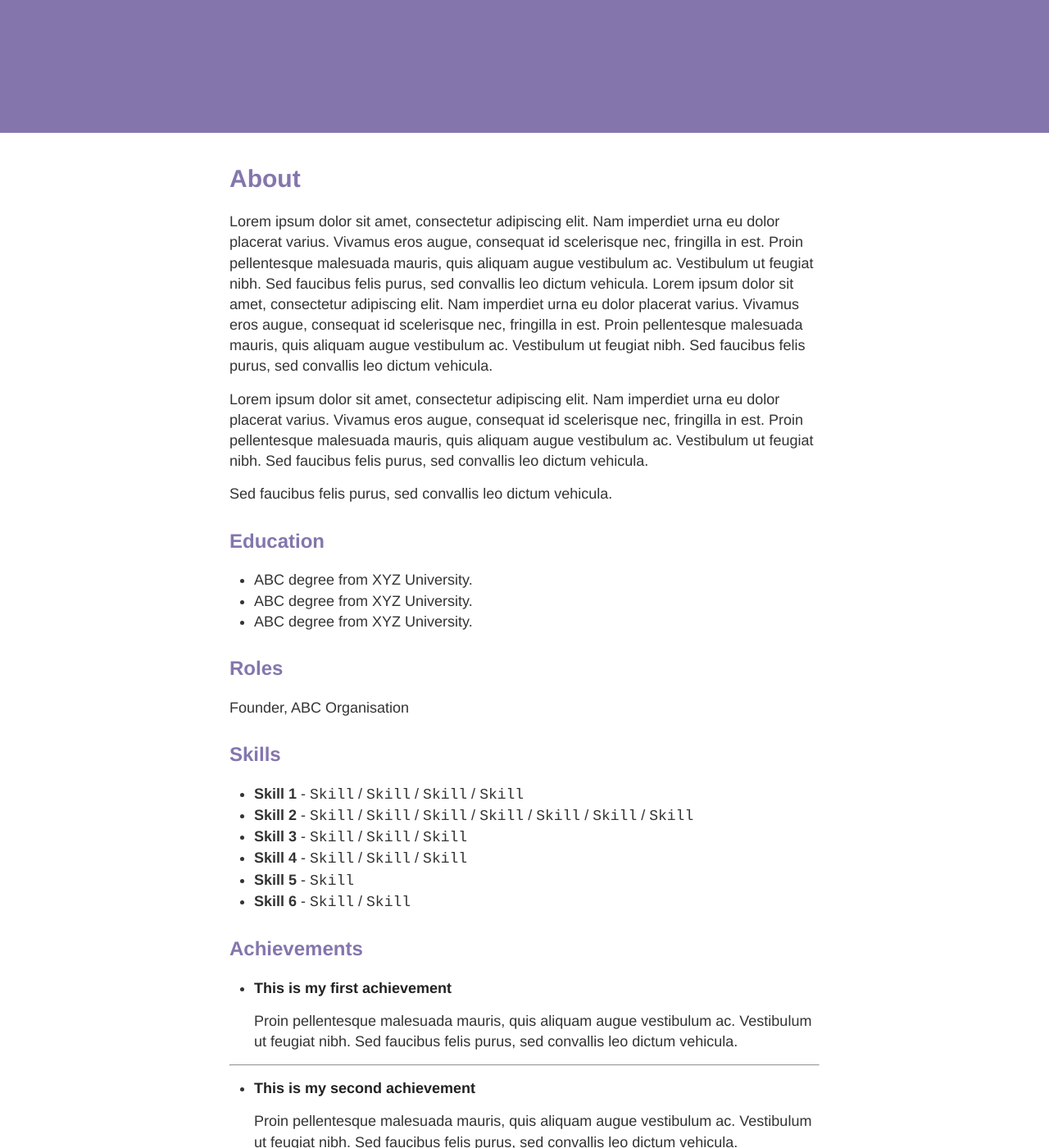
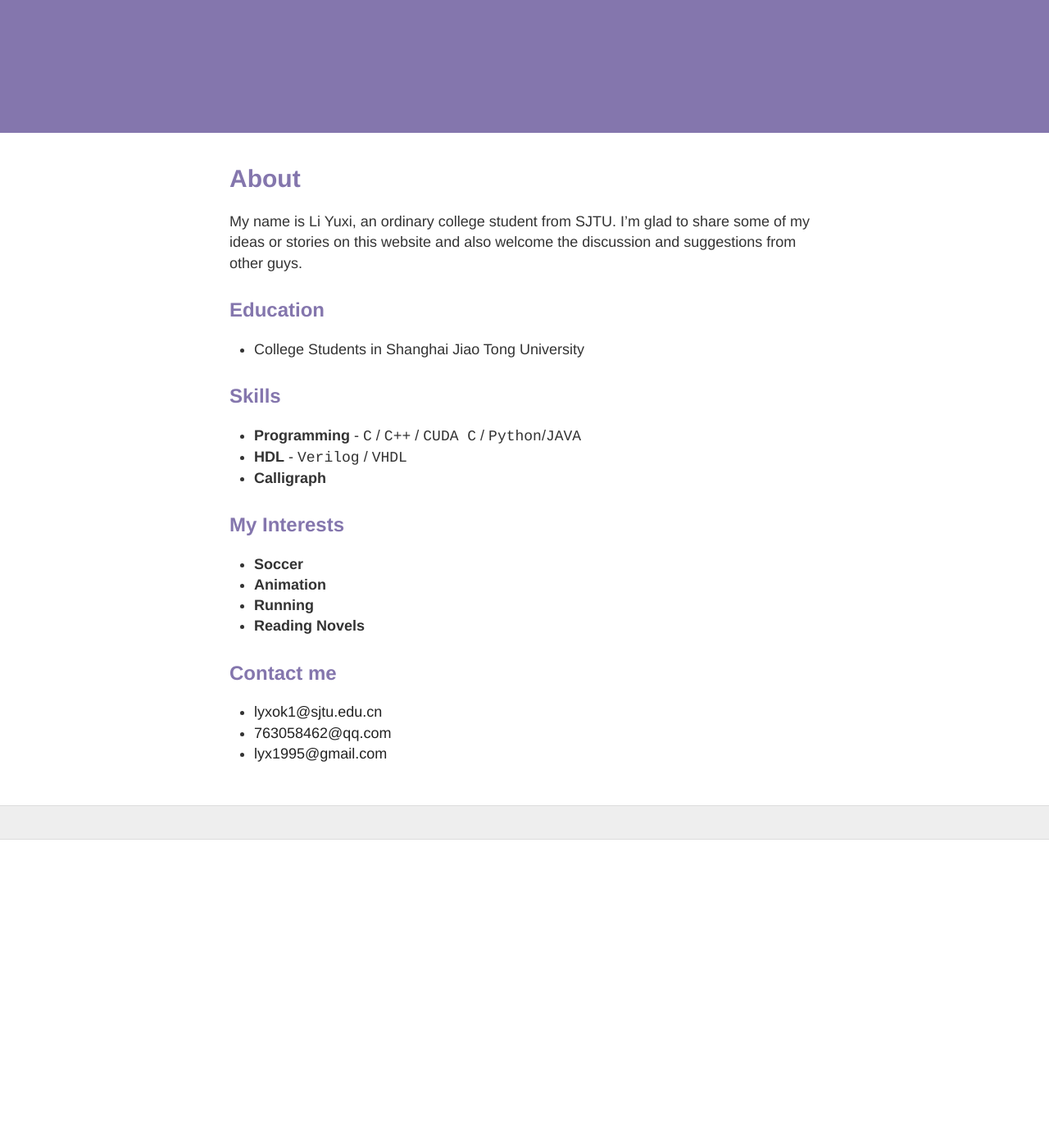
Before and after one commit to Betterthinking/Betterthinking.github.io, a Jekyll site: the page built from about.md, in a window 1280 px wide and 1400 px high, scrolled down 481 px. Shown: the whole window at 82% size. Built offline with Jekyll 4.4.1, drawn with Linux system fonts in a browser that asks for light colours; nearby versions of some CDN libraries; after the commit the page ends 1505 px from its top, so only the background shows below that; some of the changed text lies outside the part shown.

Commit message:
modify about me

```diff
--- a/about.md
+++ b/about.md
@@ -4,52 +4,27 @@ title: About
 permalink: /about/
 ---
 
-Lorem ipsum dolor sit amet, consectetur adipiscing elit. Nam imperdiet urna eu dolor placerat varius. Vivamus eros augue, consequat id scelerisque nec, fringilla in est. Proin pellentesque malesuada mauris, quis aliquam augue vestibulum ac. Vestibulum ut feugiat nibh. Sed faucibus felis purus, sed convallis leo dictum vehicula. Lorem ipsum dolor sit amet, consectetur adipiscing elit. Nam imperdiet urna eu dolor placerat varius. Vivamus eros augue, consequat id scelerisque nec, fringilla in est. Proin pellentesque malesuada mauris, quis aliquam augue vestibulum ac. Vestibulum ut feugiat nibh. Sed faucibus felis purus, sed convallis leo dictum vehicula.
-
-Lorem ipsum dolor sit amet, consectetur adipiscing elit. Nam imperdiet urna eu dolor placerat varius. Vivamus eros augue, consequat id scelerisque nec, fringilla in est. Proin pellentesque malesuada mauris, quis aliquam augue vestibulum ac. Vestibulum ut feugiat nibh. Sed faucibus felis purus, sed convallis leo dictum vehicula.
-
-Sed faucibus felis purus, sed convallis leo dictum vehicula.
+My name is Li Yuxi, an ordinary college student from SJTU. I'm glad to share some of my ideas or stories on this website and also welcome the discussion and suggestions from other guys.
 
 ## Education
 
-* ABC degree from XYZ University.
-* ABC degree from XYZ University.
-* ABC degree from XYZ University.
-
-## Roles
-
-Founder, ABC Organisation
+* College Students in Shanghai Jiao Tong University
 
 ## Skills
 
-* **Skill 1** - `Skill` / `Skill` / `Skill` / `Skill`
-* **Skill 2** - `Skill` / `Skill` / `Skill` / `Skill` / `Skill` / `Skill` / `Skill`
-* **Skill 3** - `Skill` / `Skill` / `Skill`
-* **Skill 4** - `Skill` / `Skill` / `Skill`
-* **Skill 5** - `Skill`
-* **Skill 6** - `Skill` / `Skill`
+* **Programming** - `C` / `C++` / `CUDA C` / `Python`/`JAVA`
+* **HDL** - `Verilog` / `VHDL`
+* **Calligraph**
 
+## My Interests
 
-## Achievements
-
-
-* [**This is my first achievement**](#)
-
-   Proin pellentesque malesuada mauris, quis aliquam augue vestibulum ac. Vestibulum ut feugiat nibh. Sed faucibus felis purus, sed convallis leo dictum vehicula.
-
-***
-
-* [**This is my second achievement**](#)
-
-    Proin pellentesque malesuada mauris, quis aliquam augue vestibulum ac. Vestibulum ut feugiat nibh. Sed faucibus felis purus, sed convallis leo dictum vehicula.
-
-***
-
-* [**This is my third achievement**](#)
-
-   Proin pellentesque malesuada mauris, quis aliquam augue vestibulum ac. Vestibulum ut feugiat nibh. Sed faucibus felis purus, sed convallis leo dictum vehicula
-
+* **Soccer**
+* **Animation**
+* **Running**
+* **Reading Novels**
 
 ## Contact me
 
-[agarwal.akshay.akshay8@gmail.com](mailto:agarwal.akshay.akshay8@gmail.com)
+* [lyxok1@sjtu.edu.cn](lyxok1@sjtu.edu.cn)
+* [763058462@qq.com](763058462@qq.com)
+* [lyx1995@gmail.com](lyx1995@gmail.com)
```
